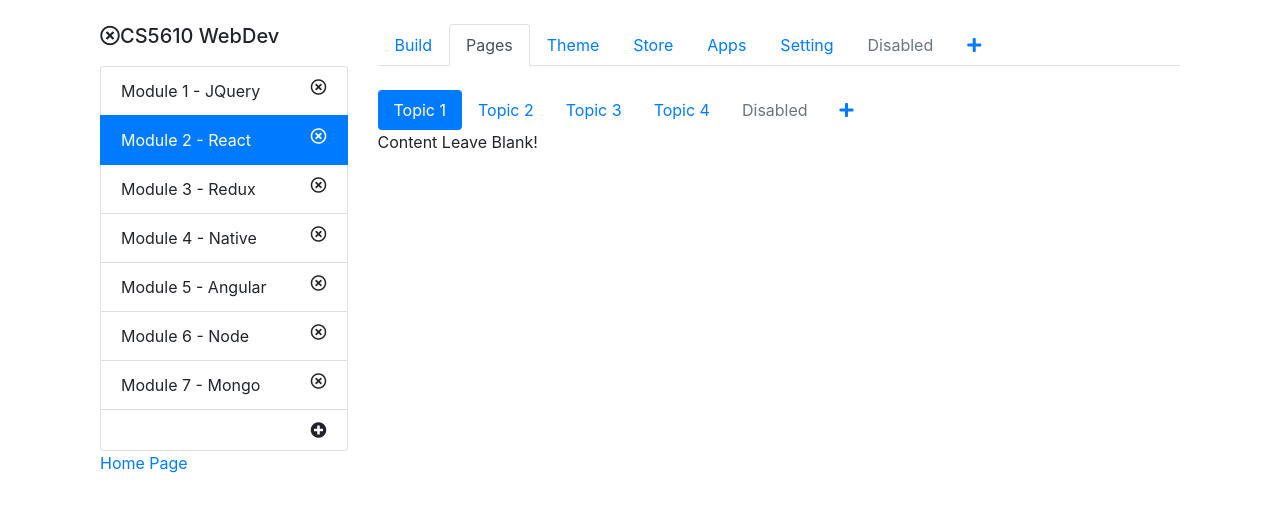
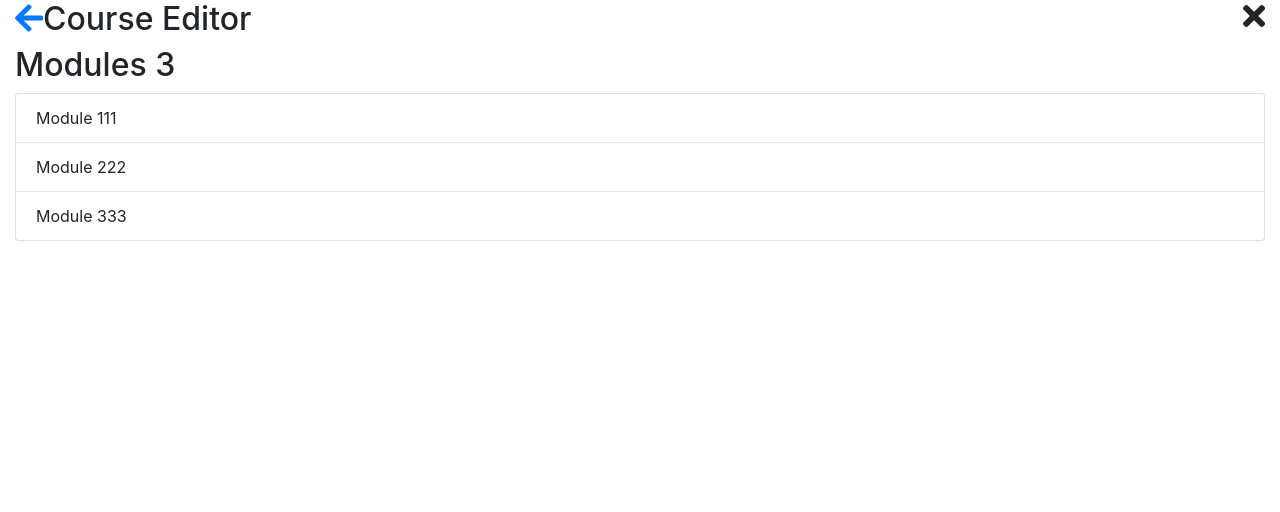
Before and after one commit to serenayutang/course-app-client-react, a React (Create React App) app: page /editor in a window 1280 px wide. Shown: the top 512 px of the page. Built offline with nearby package versions, Linux system fonts and the light colour scheme.

Commit message:
add module list to course editor

```diff
--- a/src/components/course-editor/course-editor.js
+++ b/src/components/course-editor/course-editor.js
@@ -1,122 +1,111 @@
 import React from 'react'
 import "./course-editor.css";
 import {useHistory} from "react-router-dom";
+import {Link} from "react-router-dom";
+import moduleReducer from "../../reducers/modules-reducer";
+import {createStore} from "redux";
+import {Provider} from "react-redux";
+import ModuleList from "./module-list";
 
-const CourseEditor = () => {
-    let history = useHistory();
-    return (
-        <div className="container course-editor-background">
-            <br/>
-            <div className="container">
-                <div className="row">
-                    <div className="col-3">
-                        <h5>
-                            <i onClick={() => history.goBack()}
-                               className="far fa-times-circle">
-                            </i>
-                            CS5610 WebDev
-                        </h5>
-                    </div>
 
-                    <div className="col-9">
-                        <ul className="nav nav-tabs">
+const store = createStore(moduleReducer)
 
-                            <li className="nav-item">
-                                <a className="nav-link" aria-current="page" href="#">Build</a>
-                            </li>
-                            <li className="nav-item">
-                                <a className="nav-link active" href="#">Pages</a>
-                            </li>
-                            <li className="nav-item">
-                                <a className="nav-link" href="#">Theme</a>
-                            </li>
-                            <li className="nav-item">
-                                <a className="nav-link" href="#">Store</a>
-                            </li>
-                            <li className="nav-item">
-                                <a className="nav-link" href="#">Apps</a>
-                            </li>
-                            <li className="nav-item">
-                                <a className="nav-link" href="#">Setting</a>
-                            </li>
-                            <li className="nav-item">
-                                <a className="nav-link disabled" href="#" tabIndex="-1"
-                                   aria-disabled="true">Disabled</a>
-                            </li>
-                            <li className="nav-item">
-                                <a className="nav-link" href="#"><i className="fas fa-plus"/></a>
-                            </li>
-                        </ul>
-                    </div>
-                </div>
+const CourseEditor = ({history}) =>
+    <Provider store={store}>
+        <div>
+            <h2>
+                <Link to = "/courses/table">
+                    <i className="fas fa-arrow-left"></i>
+                </Link>
 
-                <div className="row">
-                    <div className="col-3">
-                        <ul className="list-group">
-                            <li className="list-group-item">Module 1 - JQuery
-                                <i className="far fa-times-circle float-right"/>
-                            </li>
-                            <li className="list-group-item active">Module 2 - React
-                                <i className="far fa-times-circle float-right"/>
-                            </li>
-                            <li className="list-group-item">Module 3 - Redux
-                                <i className="far fa-times-circle float-right"/>
-                            </li>
-                            <li className="list-group-item">Module 4 - Native
-                                <i className="far fa-times-circle float-right"/>
-                            </li>
-                            <li className="list-group-item">Module 5 - Angular
-                                <i className="far fa-times-circle float-right"/>
-                            </li>
-                            <li className="list-group-item">Module 6 - Node
-                                <i className="far fa-times-circle float-right"/>
-                            </li>
-                            <li className="list-group-item">Module 7 - Mongo
-                                <i className="far fa-times-circle float-right"/>
-                            </li>
-                            <li className="list-group-item"><i className="fas fa-plus-circle float-right"/></li>
-                        </ul>
-                    </div>
-
-                    <div className="col-9">
-                        <br/>
-
-                        <ul className="nav nav-pills">
-                            <li className="nav-item">
-                                <a className="nav-link active" aria-current="page" href="#">Topic 1</a>
-                            </li>
-                            <li className="nav-item">
-                                <a className="nav-link" href="#">Topic 2</a>
-                            </li>
-                            <li className="nav-item">
-                                <a className="nav-link" href="#">Topic 3</a>
-                            </li>
-                            <li className="nav-item">
-                                <a className="nav-link" href="#">Topic 4</a>
-                            </li>
-                            <li className="nav-item">
-                                <a className="nav-link disabled" href="#" tabIndex="-1"
-                                   aria-disabled="true">Disabled</a>
-                            </li>
-                            <li className="nav-item">
-                                <a className="nav-link" href="#"><i className="fas fa-plus"/></a>
-                            </li>
-                        </ul>
-                        Content Leave Blank!
-                    </div>
-
-                </div>
-                <div>
-                    <a href="../index.html">
-                        Home Page
-                    </a>
-                </div>
-
-            </div>
+                Course Editor
+                <i onClick={() => history.goBack()}
+                   className="fas fa-times float-right"></i>
+            </h2>
+            <ModuleList/>
 
         </div>
-    )
-}
+    </Provider>
+export default CourseEditor
+
+// const CourseEditor = () => {
+//     let history = useHistory();
+//     return (
+//         <div className="container course-editor-background">
+//             <br/>
+//             <div className="container">
+//                 <div className="row">
+//                     <div className="col-3">
+//                         <h5>
+//                             <i onClick={() => history.goBack()}
+//                                className="far fa-times-circle">
+//                             </i>
+//                             CS5610 WebDev
+//                         </h5>
+//                     </div>
+//
+//                     <div className="col-9">
+//                         <ul className="nav nav-tabs">
+//                             <li className="nav-item">
+//                                 <a className="nav-link" href="#">Apps</a>
+//                             </li>
+//                             <li className="nav-item">
+//                                 <a className="nav-link disabled" href="#" tabIndex="-1"
+//                                    aria-disabled="true">Disabled</a>
+//                             </li>
+//                             <li className="nav-item">
+//                                 <a className="nav-link" href="#"><i className="fas fa-plus"/></a>
+//                             </li>
+//                         </ul>
+//                     </div>
+//                 </div>
+//
+//                 <div className="row">
+//                     <div className="col-3">
+//                         <ul className="list-group">
+//                             <li className="list-group-item">Module 1 - JQuery
+//                                 <i className="far fa-times-circle float-right"/>
+//                             </li>
+//                             <li className="list-group-item active">Module 2 - React
+//                                 <i className="far fa-times-circle float-right"/>
+//                             </li>
+//                             <li className="list-group-item">Module 3 - Redux
+//                                 <i className="far fa-times-circle float-right"/>
+//                             </li>
+//                             <li className="list-group-item"><i className="fas fa-plus-circle float-right"/></li>
+//                         </ul>
+//                     </div>
+//
+//                     <div className="col-9">
+//                         <br/>
+//
+//                         <ul className="nav nav-pills">
+//                             <li className="nav-item">
+//                                 <a className="nav-link active" aria-current="page" href="#">Topic 1</a>
+//                             </li>
+//                             <li className="nav-item">
+//                                 <a className="nav-link disabled" href="#" tabIndex="-1"
+//                                    aria-disabled="true">Disabled</a>
+//                             </li>
+//                             <li className="nav-item">
+//                                 <a className="nav-link" href="#"><i className="fas fa-plus"/></a>
+//                             </li>
+//                         </ul>
+//                         Content Leave Blank!
+//                     </div>
+//
+//                 </div>
+//                 <div>
+//                     <a href="../index.js">
+//                         Home Page
+//                     </a>
+//                 </div>
+//
+//             </div>
+//
+//         </div>
+//     )
+// }
 // <div>
 //     <h2>
 //         <i onClick={() => props.history.goBack()}
@@ -124,6 +113,4 @@ const CourseEditor = () => {
 //         Course Editor
 //     </h2>
 // </div>
-
-
-export default CourseEditor
+// export default CourseEditor
```
